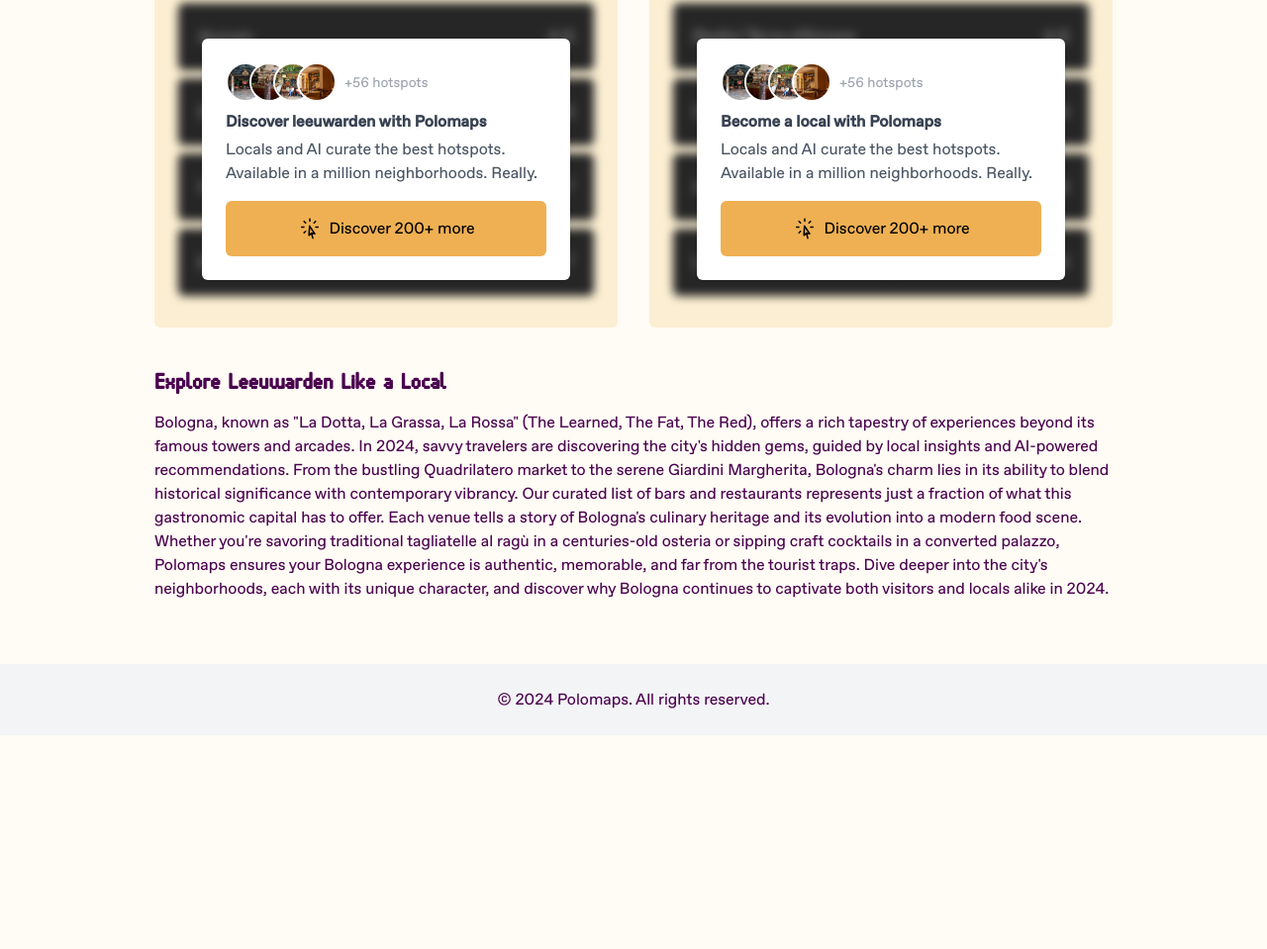
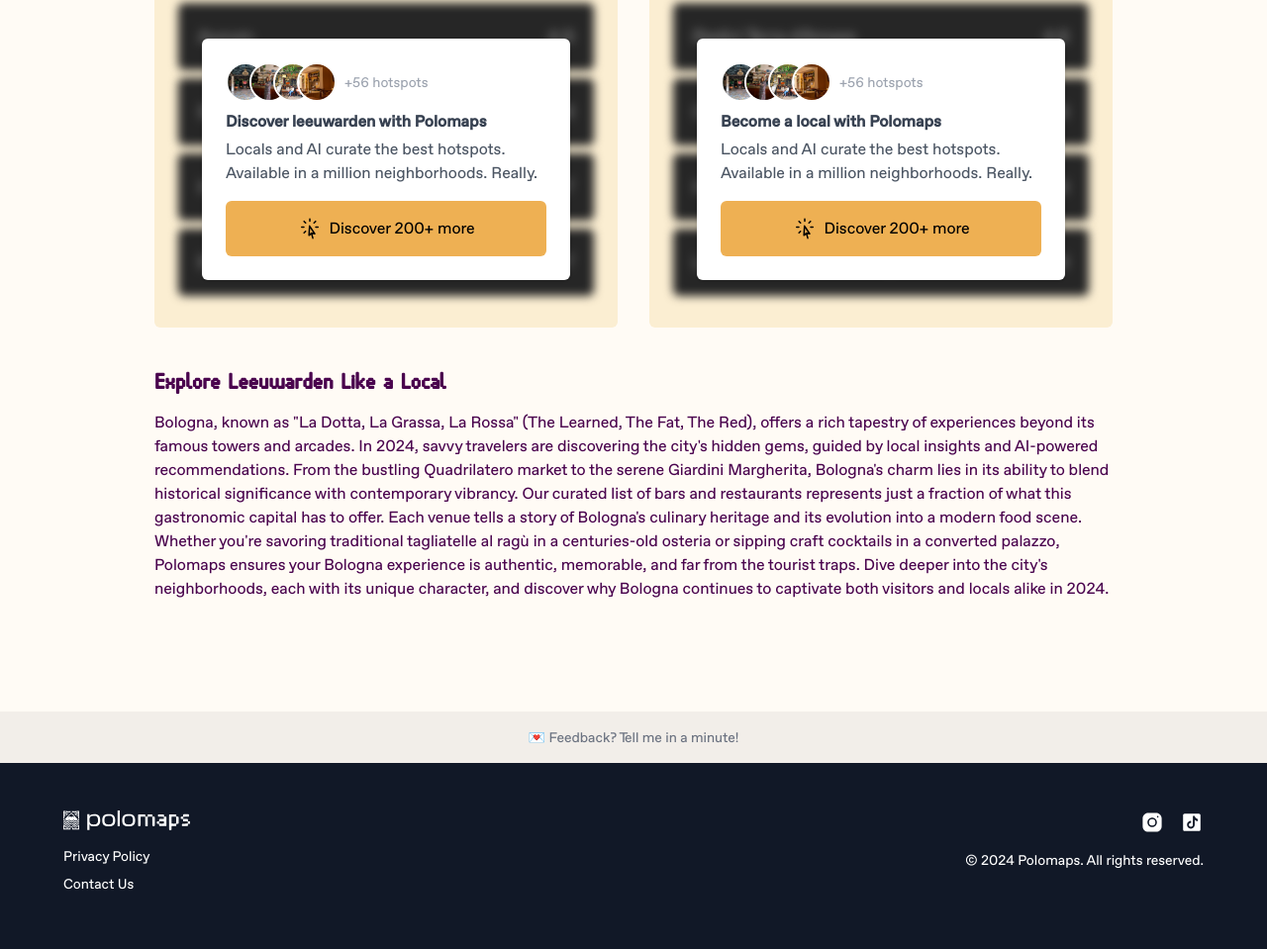
Before and after one commit to tychografie/tychomaps, an Eleventy site: page src/posts/leeuwarden-tips.md in a window 1280 px wide. Shown: the part 1099-2058 px from the top of the page at 99% size. Before the commit the page ends 1842 px from the top, so only its background shows below. Built offline with nearby package versions, Linux system fonts and the light colour scheme; Eleventy itself is replaced by a stand-in of ours; files that its build step writes are made by us from their sources.

```diff
--- a/src/_includes/layouts/base.njk
+++ b/src/_includes/layouts/base.njk
@@ -17,8 +17,7 @@
         {{ content | safe }}
     </main>
 
-    <footer class="w-full bg-gray-100 py-6 px-4 text-center mt-8">
-        <p>&copy; 2024 Polomaps. All rights reserved.</p>
-    </footer>
+{% include 'partials/footer.njk' %}
+
 </body>
 </html>
--- a/src/_includes/partials/footer.njk
+++ b/src/_includes/partials/footer.njk
@@ -35,7 +35,7 @@
                         <img src="/img/icons/tiktok.svg" alt="TikTok" class="w-6 h-6 invert">
                     </a>
                 </div>
-                <p class="text-sm text-center md:text-right">&copy; 2023 Polomaps. All rights reserved.</p>
+                <p class="text-sm text-center md:text-right">&copy; 2024 Polomaps. All rights reserved.</p>
                 <p class="text-sm italic text-white handwritten opacity-0 transition-opacity duration-1000 mt-2" id="handwrittenMessage">Love from your Tourguide, Tycho!</p>
             </div>
         </div>
```
